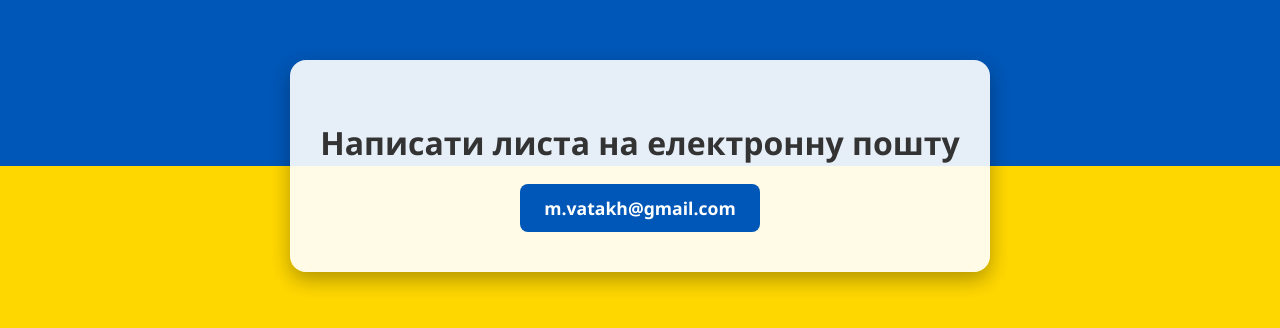
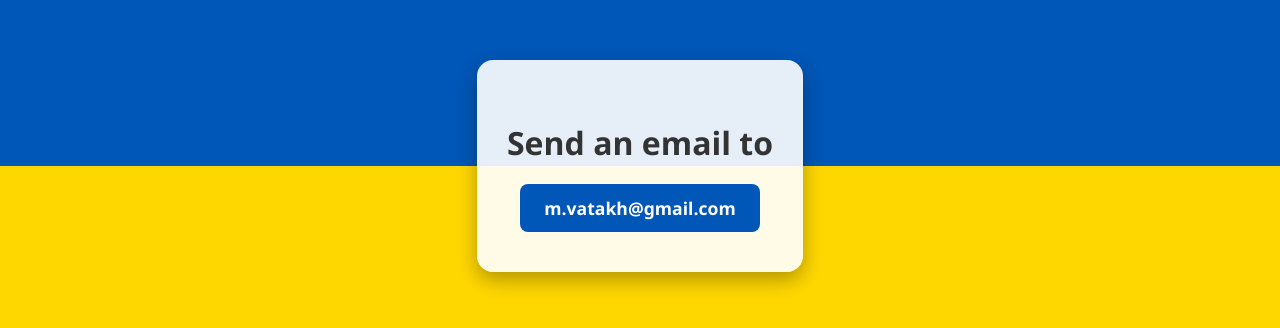
Before and after one commit to vatakhforgit-tech/promoution-page-on, a plain HTML site: page index.html in a window 1280 px wide. Shown: the part 234-562 px from the top of the page. Drawn offline with Linux system fonts and the light colour scheme.

Commit message:
Update index.html

```diff
--- a/index.html
+++ b/index.html
@@ -4,7 +4,7 @@
 <head>
   <meta charset="UTF-8">
   <meta name="viewport" content="width=device-width, initial-scale=1.0">
-  <title>Візитка</title>
+  <title>Promo page</title>
   <style>
     body {
       margin: 0;
@@ -46,7 +46,7 @@
 </head>
 <body>
   <div class="card">
-    <h1>Написати листа на електронну пошту</h1>
+    <h1>Send an email to</h1>
     <a href="mailto:m.vatakh@gmail.com">m.vatakh@gmail.com</a>
   </div>
 </body>
```
